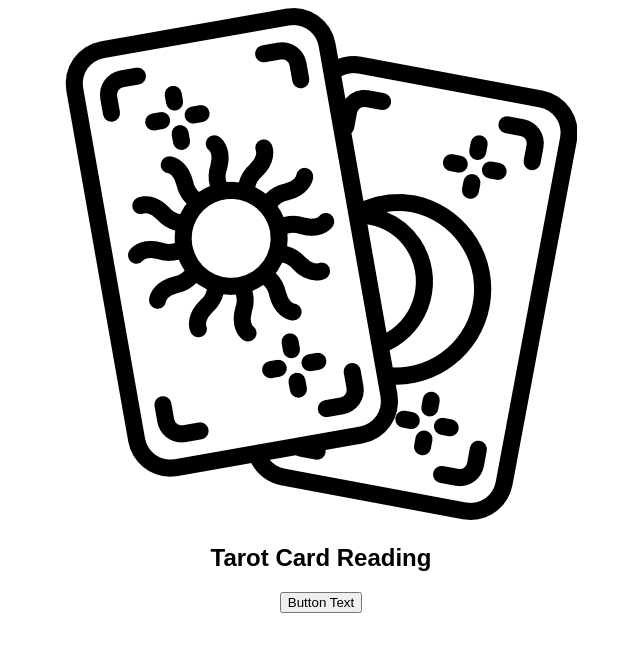
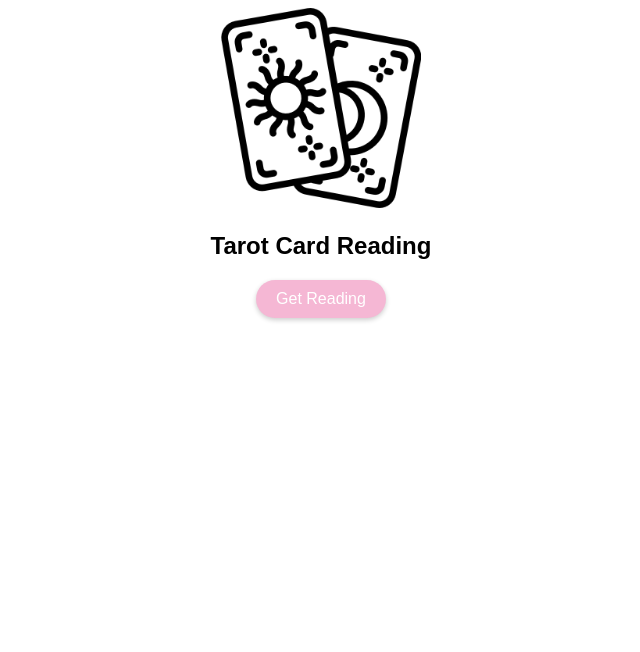
Before and after one commit to cse110-sp23-group19/tarot-card-reader, a plain HTML site: page src/index.html in a window 1280 px wide. Shown: the whole page, without its empty margins (319-959 px from the left). Drawn offline with Linux system fonts and the light colour scheme.

Commit message:
updated landing page, added button style and changed the size of the logo

```diff
--- a/src/css/landing.css
+++ b/src/css/landing.css
@@ -2,6 +2,62 @@ body {
 	font-family: Arial, Helvetica, sans-serif;
 }
 
+/* setting up the page setup. allign all elements
+   vertically */
 #landing-page {
+	display: flex;
+	flex-direction: column;
+	align-items: center;
+	justify-content: center;
 	text-align: center;
 }
+
+/* setting up the size of the tarot card logo */
+.tarot-logo-container {
+	max-width: 500px;
+	max-height: 500px;
+}
+
+.tarot-logo-container img {
+	width: 200px;
+	height: auto;
+}
+
+/* setting up the style of the button that leads the user
+   to the next page in the application */
+button {
+	display: inline-block;
+	padding: 10px 20px;
+	border: none;
+	border-radius: 30px;
+	font-size: 16px;
+	text-align: center;
+	text-decoration: none;
+	cursor: pointer;
+	background-color: #f5b7d4;
+	color: #ffffff;
+	box-shadow: 0px 2px 5px rgba(0, 0, 0, 0.2);
+	transition: background-color 0.3s ease;
+	position: relative;
+	overflow: hidden;
+}
+
+button:hover {
+	background-color: #d7bde2;
+}
+
+button::before {
+	content: "";
+	position: absolute;
+	top: -100%;
+	left: -100%;
+	width: 100%;
+	height: 100%;
+	background-color: rgba(255, 255, 255, 0.5);
+	transform: rotate(45deg);
+	transition: transform 0.6s ease;
+}
+
+button:hover::before {
+	transform: translate(150%, 150%) rotate(45deg);
+}
--- a/src/index.html
+++ b/src/index.html
@@ -16,11 +16,13 @@
 		<main>
 			<section id="landing-page">
 				<header>
-					<img src="./assets/cards.png" alt="playing cards icon" />
+					<div class="tarot-logo-container">
+						<img src="./assets/cards.png" alt="playing cards icon" />
+					</div>
 					<h2>Tarot Card Reading</h2>
 				</header>
 				<nav>
-					<button type="button" onclick="window.location.href='selection.html'">Button Text</button>
+					<button type="button" onclick="window.location.href='selection.html'">Get Reading</button>
 				</nav>
 			</section>
 		</main>
```
